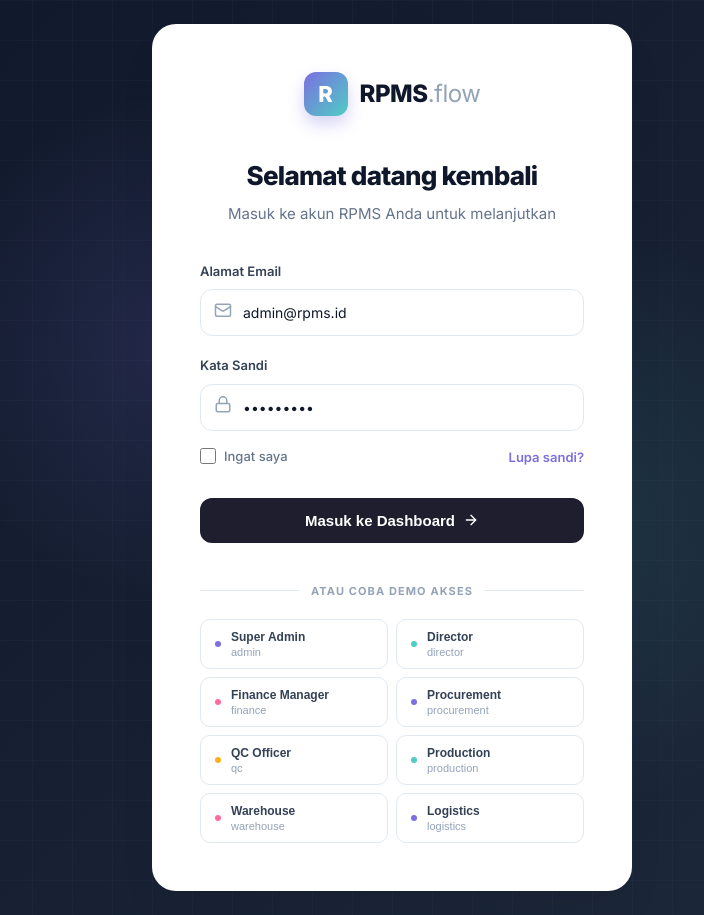
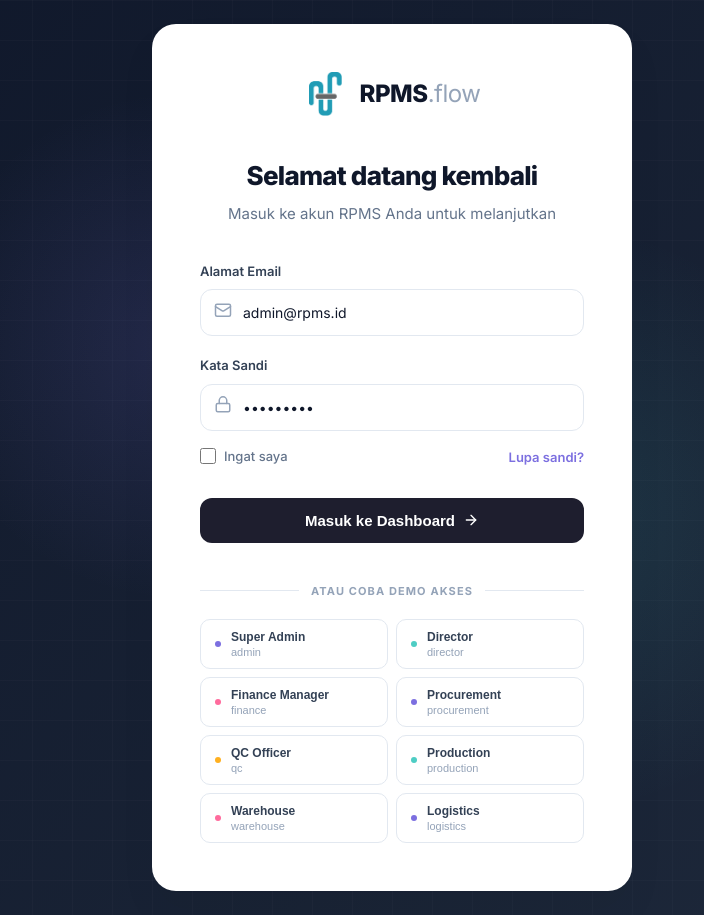
Before and after one commit to adibpurwanto63/rpms, a Next.js app in the folder apps/frontend/: page /login in a window 1280 px wide. Shown: the whole page, without its empty margins (248-952 px from the left). Built offline with nearby package versions, Linux system fonts and the light colour scheme; no server answers.

Commit message:
feat: replace text brand with custom logo.png

```diff
--- a/apps/frontend/src/app/login/page.tsx
+++ b/apps/frontend/src/app/login/page.tsx
@@ -74,13 +74,7 @@ export default function LoginPage() {
       }}>
         {/* Brand */}
         <div style={{ display: "flex", alignItems: "center", gap: 12, marginBottom: 40, justifyContent: "center" }}>
-          <div style={{
-            width: 44, height: 44, borderRadius: 12,
-            background: "linear-gradient(135deg, #7C6FE0, #4ECDC4)",
-            display: "flex", alignItems: "center", justifyContent: "center",
-            color: "#fff", fontWeight: 800, fontSize: 22,
-            boxShadow: "0 8px 16px rgba(124,111,224,0.3)"
-          }}>R</div>
+          <img src="/logo.png" alt="RPMS Logo" style={{ width: 44, height: 44, objectFit: "contain" }} />
           <span style={{ color: "#0F172A", fontSize: 24, fontWeight: 800, letterSpacing: "-0.02em" }}>
             RPMS<span style={{ color: "#94A3B8", fontWeight: 400 }}>.flow</span>
           </span>
```
Also changed, not shown: apps/frontend/src/app/portal/layout.tsx (+1 -9 lines), apps/frontend/public/logo.png (added).
